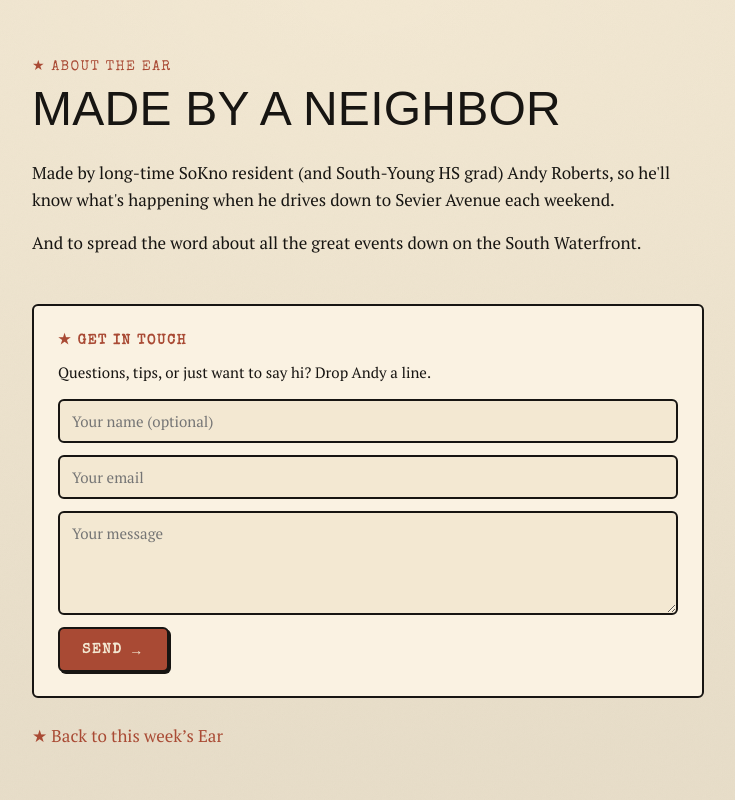
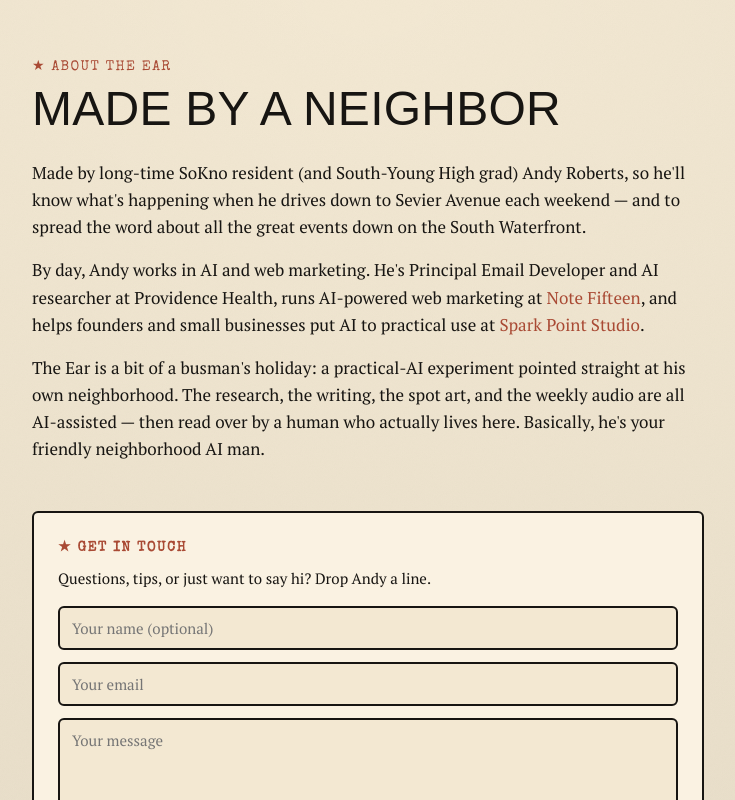
Before and after one commit to theandyroberts/sokno_ear_web, a Next.js app: page /about in a window 1280 px wide. Shown: the top 800 px of the page, without its empty margins (272-1007 px from the left). Built offline with nearby package versions, Linux system fonts and the light colour scheme; no server answers; a web font is replaced by a local one.

Commit message:
content: flesh out About page — Andy's day work (Providence, Note Fifteen, Spark Point) with links + 'friendly neighborhood AI man'

```diff
--- a/app/about/page.tsx
+++ b/app/about/page.tsx
@@ -24,11 +24,22 @@ export default function About() {
       </h1>
 
       <p style={p}>
-        Made by long-time SoKno resident (and South-Young HS grad) Andy Roberts, so he&apos;ll know
-        what&apos;s happening when he drives down to Sevier Avenue each weekend.
+        Made by long-time SoKno resident (and South-Young High grad) Andy Roberts, so he&apos;ll know
+        what&apos;s happening when he drives down to Sevier Avenue each weekend — and to spread the
+        word about all the great events down on the South Waterfront.
       </p>
       <p style={p}>
-        And to spread the word about all the great events down on the South Waterfront.
+        By day, Andy works in AI and web marketing. He&apos;s Principal Email Developer and AI
+        researcher at Providence Health, runs AI-powered web marketing at{" "}
+        <a href="https://note15.com" target="_blank" rel="noopener noreferrer">Note Fifteen</a>, and
+        helps founders and small businesses put AI to practical use at{" "}
+        <a href="https://sparkpoint.studio" target="_blank" rel="noopener noreferrer">Spark Point Studio</a>.
+      </p>
+      <p style={p}>
+        The Ear is a bit of a busman&apos;s holiday: a practical-AI experiment pointed straight at his
+        own neighborhood. The research, the writing, the spot art, and the weekly audio are all
+        AI-assisted — then read over by a human who actually lives here. Basically, he&apos;s your
+        friendly neighborhood AI man.
       </p>
 
       <div style={{ margin: "var(--space-7) 0 var(--space-5)" }}>
```
